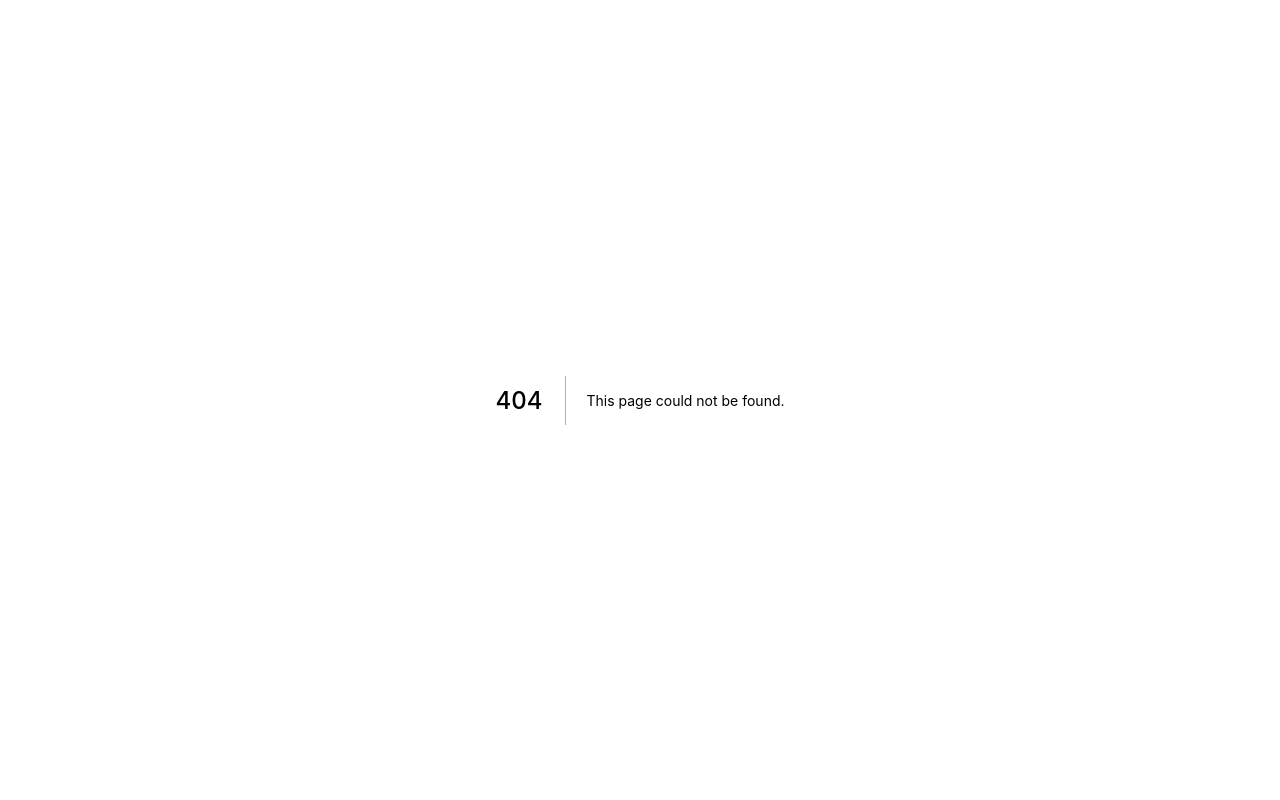
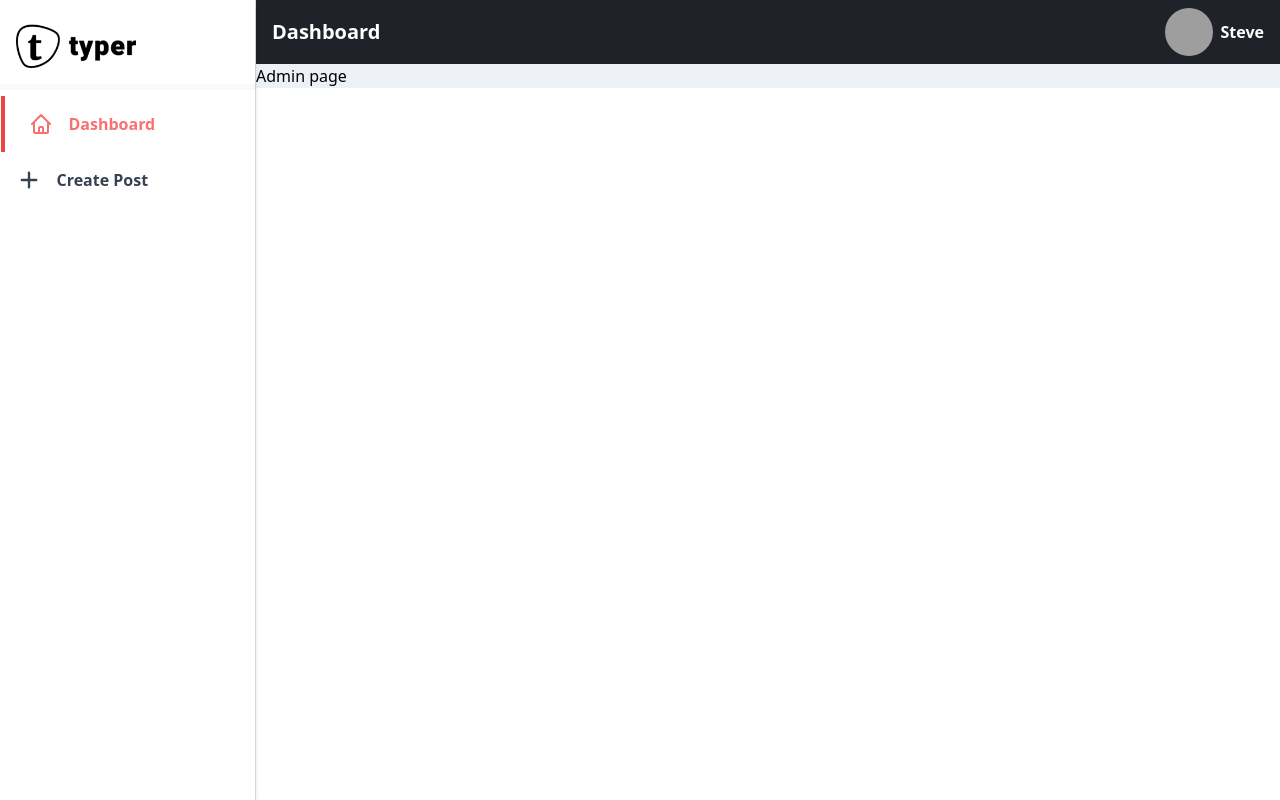
Before and after one commit to toanil315/typer-learn, a Next.js app: page /admin in a window 1280 px wide. Before the commit this address had no page. Built offline with nearby package versions, Linux system fonts and the light colour scheme; grey boxes are pictures that could not be loaded.

Commit message:
integrate with tinyMCE and cloudinary

```diff
--- a/components/Header.js
+++ b/components/Header.js
@@ -28,7 +28,7 @@ export default function Header() {
           {/* BLOCK RIGHT */}
           <div className="flex items-center">
             <div onClick={() => {setDisplaySearch(true)}}>
-              <SearchIcon className="h-9 cursor-pointer p-2 hover:text-green-500 transition duration-150 ease-linear" />
+              <SearchIcon className="h-9 cursor-pointer p-2 hover:text-red-500 transition duration-150 ease-linear" />
             </div>
             <div className="flex items-center space-x-4 ml-4">
               <Link href={"/login"}>
--- /dev/null
+++ b/components/SideBar.js
@@ -0,0 +1,45 @@
+import React, { memo, useEffect, useRef, useState } from 'react'
+import {HomeIcon} from '@heroicons/react/outline'
+import { useRouter } from 'next/router'
+import Link from 'next/link';
+import { PlusIcon } from '@heroicons/react/solid';
+
+function SideBar() {
+    const [positionActive, setActive] = useState(null)
+    const router = useRouter();
+    const refLinks = useRef([
+        "/admin", "/admin/createpost"
+    ])
+
+    useEffect(() => {
+        const index = refLinks.current.findIndex((link) => link === router.pathname);
+        setActive(index);
+    }, [router.pathname])
+
+  return (
+    <div className="fixed z-50 top-0 w-1/5 min-h-full border-r border-gray-300 shadow-md py-2">
+        <Link href="/admin" >
+            <div className='p-4 border-b-4 border-gray-50 shadow-sm mb-2'>
+                <img className='h-11' src='/typer-logo.png' alt="logo" />
+            </div>
+        </Link>
+        <div className='pl-[0.5px] relative'>
+            <div style={{top: `${positionActive * 56}px`}} className="absolute h-14 w-1 bg-red-500 transition duration-200 ease-linear"></div>
+            <Link href="/admin">
+                <div className={`flex items-end h-14 py-4 px-4 cursor-pointer  ${router.pathname === "/admin" ? "text-red-400 ml-3" : "text-gray-700"}`}>
+                    <HomeIcon className='h-6 pr-4' />
+                    <span className='font-semibold'>Dashboard</span>
+                </div>
+            </Link>
+            <Link href="/admin/createpost">
+                <div className={`flex items-end h-14 py-4 px-4 cursor-pointer  ${router.pathname === "/admin/createpost" ? "text-red-400 ml-3" : "text-gray-700"}`}>
+                    <PlusIcon className='h-6 pr-4' />
+                    <span className='font-semibold'>Create Post</span>
+                </div>
+            </Link>
+        </div>
+    </div>
+  )
+}
+
+export default memo(SideBar)
--- /dev/null
+++ b/layout/AdminLayout.js
@@ -0,0 +1,29 @@
+import React, { useEffect } from 'react'
+import SideBar from '../components/SideBar'
+
+export default function AdminLayout({children, namePage}) {
+
+    useEffect(() => {
+        //Call API get User Info...
+    }, [])
+
+  return (
+    <main className='flex'>
+        <section className='w-1/5'>
+            <SideBar />
+        </section>
+        <section className='flex-grow'>
+            <div style={{backgroundColor: "#20222A"}} className="w-full flex items-center justify-between px-4 py-2">
+                <h3 className='font-semibold text-xl text-white'>{namePage}</h3>
+                <div className='flex items-center'>
+                    <img className='h-12 w-12 rounded-full mr-2' src="https://typer.seventhqueen.com/publisher/wp-content/uploads/sites/2/front-user-profile/1571672984_mangusta.jpg" alt="avatar" />
+                    <span className='font-semibold text-white'>Steve</span>
+                </div>
+            </div>
+            <div style={{backgroundColor: "#EDF1F5"}}>
+                {children}
+            </div>
+        </section>
+    </main>
+  )
+}
--- a/package.json
+++ b/package.json
@@ -8,6 +8,8 @@
   "dependencies": {
     "@heroicons/react": "^1.0.5",
     "@tailwindcss/line-clamp": "^0.3.1",
+    "@tinymce/tinymce-react": "^3.13.0",
+    "antd": "^4.18.8",
     "html-react-parser": "^1.4.8",
     "next": "latest",
     "react": "^17.0.2",
--- /dev/null
+++ b/pages/admin/createpost.js
@@ -0,0 +1,126 @@
+import dynamic from "next/dynamic";
+import React, { useRef, useState } from "react";
+import AdminLayout from "../../layout/AdminLayout";
+import { Editor } from "@tinymce/tinymce-react";
+
+function CreatePost() {
+  const [editorContent, setEditorContent] = useState("");
+  const [loadingEditor, setLoadingEditor] = useState(false);
+  const fileUploadRef = useRef(null);
+
+  const handleEditorChange = (value) => {
+    console.log(value);
+    setEditorContent(value);
+  };
+
+  const handleFileUpload = (files) => {
+    if(!!files[0]) {
+      const formUpload = new FormData();
+      formUpload.append("file", files[0]);
+      formUpload.append("upload_preset", "typerupload");
+
+      fetch("https://api.cloudinary.com/v1_1/toanil315/image/upload", {
+        method: "POST",
+        body: formUpload,
+      })
+        .then((response) => response.json())
+        .then((data) => {
+          const urlImage = data.secure_url;
+          setEditorContent(
+            (prevContent) => prevContent + `<p><img src="${urlImage}" alt="${urlImage}" /></p>`
+          );
+          setLoadingEditor(false);
+        });
+    }
+    else {
+      setLoadingEditor(false);
+    }
+  };
+
+  return (
+    <AdminLayout namePage={"Create Post"}>
+      <div className="py-6">
+        <form className="max-w-3xl mx-auto p-6 bg-white border border-gray-300 rounded-md shadow-md">
+          <h2 className="text-2xl text-gray-700 font-bold mb-4 tracking-wide">
+            Blog Post Submission Form
+          </h2>
+          <div>
+            <p className="font-semibold text-gray-700 mb-2">Title:</p>
+            <input className="form-input" type="text" placeholder="Enter blog title" />
+          </div>
+          <div>
+            <p className="font-semibold text-gray-700 mb-2">Banner Image:</p>
+            <input className="form-input" type="text" placeholder="Enter blog title" />
+          </div>
+          <div>
+            <p className="font-semibold text-gray-700 mb-2">Description:</p>
+            <textarea
+              className="form-input h-28"
+              type="text"
+              placeholder="Enter blog description..."
+            />
+          </div>
+          <div>
+            <p className="font-semibold text-gray-700 mb-2">Body:</p>
+            <div className="h-[400px] relative">
+              {loadingEditor ? (
+                <div className="absolute top-0 left-0 w-full h-full flex items-center justify-center bg-gray-200 z-20">
+                  <img className="h-10" src="/loading-editor.gif" alt="loading" />
+                </div>
+              ) : (
+                ""
+              )}
+              <Editor
+                value={editorContent}
+                name="description"
+                onEditorChange={handleEditorChange}
+                apiKey={process.env.NEXT_PUBLIC_EDITOR_KEY}
+                init={{
+                  height: 400,
+                  menubar: false,
+                  resize: false,
+                  plugins: [
+                    "advlist autolink lists link image charmap print preview anchor",
+                    "searchreplace visualblocks code fullscreen",
+                    "insertdatetime media table paste code help wordcount",
+                  ],
+                  toolbar:
+                    "undo redo | formatselect | " +
+                    "bold italic backcolor | alignleft aligncenter " +
+                    "alignright alignjustify | bullist numlist outdent indent | " +
+                    "removeformat | help | myCustomToolbarButton",
+                  content_style: "body { font-family:Helvetica,Arial,sans-serif; font-size:14px }",
+                  setup: (editor) => {
+                    editor.ui.registry.addButton("myCustomToolbarButton", {
+                      icon: "image",
+                      tooltip: "add image",
+                      onAction: () => {
+                        fileUploadRef.current.click();
+                      },
+                    });
+                  },
+                }}
+              />
+            </div>
+            <input
+              onChange={(event) => {
+                setLoadingEditor(true)
+                handleFileUpload(event.target.files);
+              }}
+              style={{ display: "none" }}
+              type="file"
+              ref={fileUploadRef}
+            />
+          </div>
+          <button className="px-6 py-2 font-semibold text-white rounded-md bg-red-500 block mt-4 hover:bg-red-700 transition duration-200 ease-out ml-auto">
+            Create Post
+          </button>
+        </form>
+      </div>
+    </AdminLayout>
+  );
+}
+
+export default dynamic(() => Promise.resolve(CreatePost), {
+  ssr: false,
+});
--- /dev/null
+++ b/pages/admin/index.js
@@ -0,0 +1,16 @@
+import React from 'react'
+import dynamic from 'next/dynamic'
+import AdminLayout from '../../layout/AdminLayout'
+// import 'antd/dist/antd.css';
+
+function AdminPosts(props) {
+  return (
+    <AdminLayout namePage="Dashboard">
+        Admin page
+    </AdminLayout>
+  )
+}
+
+export default dynamic(() => Promise.resolve(AdminPosts), {
+    ssr: false
+})
--- a/pages/index.js
+++ b/pages/index.js
@@ -81,7 +81,7 @@ export default function Home() {
   return (
     <div>
       <Head>
-        <title>Create Next App</title>
+        <title>Typer</title>
         <link rel="icon" href="/favicon.ico" />
       </Head>
       <Header />
--- a/styles/globals.css
+++ b/styles/globals.css
@@ -3,6 +3,10 @@
 @tailwind utilities;
 
 @layer components {
+    .post-content {
+        @apply text-gray-500 font-semibold text-lg leading-relaxed
+    }
+
     .post-content > p {
         @apply text-gray-500 font-semibold text-lg leading-relaxed
     }
@@ -18,4 +22,8 @@
     .post-content > h4 {
         @apply text-gray-800 font-semibold text-xl
     }
+
+    .form-input {
+        @apply outline-none px-4 py-2 w-full font-semibold text-gray-600 border-2 border-gray-300 rounded-md mb-4 focus:border-blue-300 focus:shadow-blue-200 shadow-md resize-none
+    }
 }
```
Also changed, not shown: public/loading-editor.gif (added), 1 other file (tests, documents, lock files or other folders).
